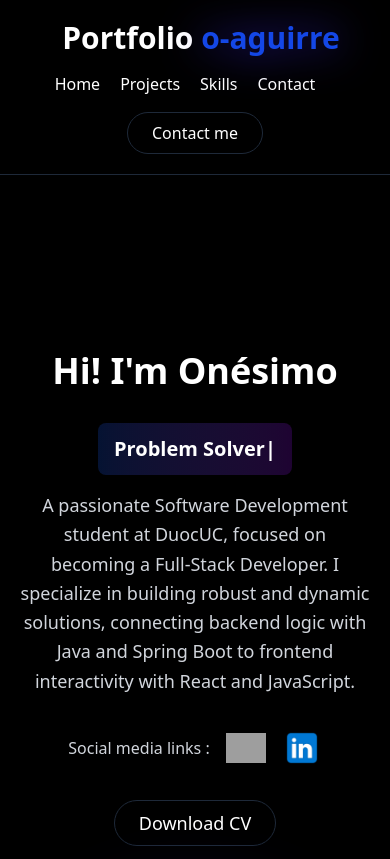
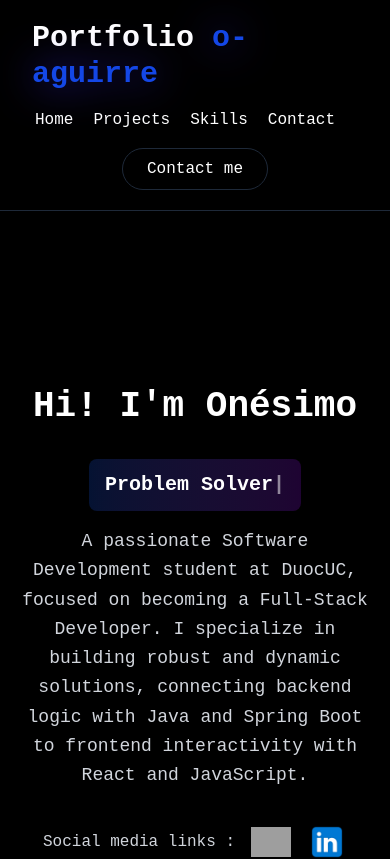
Before and after one commit to o-aguirre/portfolio, a React (Vite) app: page /#/ in a window 390 px wide. Shown: the top 859 px of the page. Built offline with nearby package versions, Linux system fonts and the light colour scheme; grey boxes are pictures that could not be loaded.

Commit message:
feat(theme): add terminal design tokens and monospace font

```diff
--- a/package.json
+++ b/package.json
@@ -15,6 +15,7 @@
   },
   "dependencies": {
     "@emailjs/browser": "^4.4.1",
+    "@fontsource/jetbrains-mono": "^5.3.0",
     "@tailwindcss/vite": "^4.1.17",
     "aos": "^2.3.4",
     "react": "^19.1.1",
--- a/src/App.css
+++ b/src/App.css
@@ -1,4 +1,27 @@
 @import "tailwindcss";
+@import "@fontsource/jetbrains-mono/400.css";
+@import "@fontsource/jetbrains-mono/700.css";
+
+@theme {
+  --font-mono: "JetBrains Mono", ui-monospace, SFMono-Regular, monospace;
+  --color-ansi-bg: #0a0a0a;
+  --color-ansi-surface: #141414;
+  --color-ansi-raised: #1f1f1f;
+  --color-ansi-green: #00b368;
+  --color-ansi-cyan: #56b6c2;
+  --color-ansi-amber: #d19a66;
+  --color-ansi-red: #e06c75;
+  --color-ansi-gray: #8a8a8a;
+  --color-ansi-fg: #d4d4d4;
+}
+
+@layer base {
+  body {
+    font-family: var(--font-mono);
+    background-color: var(--color-ansi-bg);
+    color: var(--color-ansi-fg);
+  }
+}
 
 html {
     scroll-behavior: smooth;
--- a/src/components/hero/Hero.jsx
+++ b/src/components/hero/Hero.jsx
@@ -10,10 +10,10 @@ const Hero = () => {
         <div className="relative overflow-hidden min-h-[550px] sm:min-h-[660px] flex flex-col">
 
             <Navbar />
-            <section data-aos="fade-up" data-aos-delay="250" className="text-white body-font z-10 pt-20">
+            <section data-aos="fade-up" data-aos-delay="250" className="text-white z-10 pt-20">
                 <div className="container mx-auto flex px-5 py-24 md:flex-row flex-col items-center">
                     <div className="lg:grow md:w-1/2 lg:pr-24 md:pr-16 flex flex-col md:items-start md:text-left mb-16 md:mb-0 items-center text-center relative">
-                        <h1 className="title-font sm:text-4xl text-4xl mb-4 font-bold text-white">Hi! I'm Onésimo</h1>
+                        <h1 className="sm:text-4xl text-4xl mb-4 font-bold text-white">Hi! I'm Onésimo</h1>
                         <ReactTyped
                             className="text-xl font-bold my-4 py-3 px-4 bg-linear-to-r from-blue-600/20 to-purple-600/20 rounded-lg inline-block"
                             strings={[
--- a/src/components/navbar/Navbar.jsx
+++ b/src/components/navbar/Navbar.jsx
@@ -10,7 +10,7 @@ const Navbar = () => {
     return (
         <header className="top-0 w-full z-50 bg-black border-b border-gray-800">
             <div className="container mx-auto flex flex-wrap p-5 flex-col md:flex-row items-center">
-                <a className="flex title-font font-medium items-center text-gray-900 mb-4 md:mb-0">
+                <a className="flex font-medium items-center text-gray-900 mb-4 md:mb-0">
                     <span className="ml-3 text-3xl font-bold text-white">Portfolio <span className="text-blue-700 drop-shadow-[0_0_20px_rgba(60,39,245,0.8)]">o-aguirre</span></span>
                 </a>
                 <nav className="md:ml-auto text-white text-base md:mr-auto flex flex-wrap items-center justify-center">
--- a/src/components/projects/Projects.jsx
+++ b/src/components/projects/Projects.jsx
@@ -29,7 +29,7 @@ const Projects = () => {
     }
 
     return (
-        <section data-aos="fade-up" data-aos-delay="400" id="projects" className="relative overflow-hidden flex flex-col text-white body-font">
+        <section data-aos="fade-up" data-aos-delay="400" id="projects" className="relative overflow-hidden flex flex-col text-white">
             <div className="container px-5 py-24 mx-auto">
                 <h2 className="text-4xl font-bold text-center mb-12">My Projects</h2>
                 <Slider {...settings}>
@@ -40,7 +40,7 @@ const Projects = () => {
                                     <div className="h-full border border-gray-800 drop-shadow-[0_0_10px_rgba(60,39,245,0.8)] border-opacity-60 rounded-lg overflow-hidden">
                                         <img src={project.image} alt={project.title} className="w-full h-auto lg:h-48 md:h-36 sm:h-24 object-cover object-center" />
                                         <div className="p-6">
-                                            <h2 className="tracking-widest text-xl title-font font-medium text-gray-400 mb-1">{project.title}</h2>
+                                            <h2 className="tracking-widest text-xl font-medium text-gray-400 mb-1">{project.title}</h2>
                                             <p className="leading-relaxed mb-3">{project.description}</p>
                                         </div>
                                     </div>
--- a/src/components/skills/Skills.jsx
+++ b/src/components/skills/Skills.jsx
@@ -15,10 +15,10 @@ const Skills = () => {
     ];
 
     return (
-        <section id="skills" className="relative overflow-hidden flex flex-col text-white body-font">
+        <section id="skills" className="relative overflow-hidden flex flex-col text-white">
             <div className="container flex flex-wrap px-5 py-24 mx-auto items-center">
                 <div data-aos="fade-up" data-aos-delay="200" className="md:w-1/2 md:pr-12 md:py-8 md:border-r md:border-b-0 mb-10 md:mb-0 pd-10 border-b border-gray-800">
-                    <h1 data-aos="fade-right" data-aos-delay="500" className="sm:text-4xl text-2xl font-medium title-font mb-2 text-white">Skills</h1>
+                    <h1 data-aos="fade-right" data-aos-delay="500" className="sm:text-4xl text-2xl font-medium mb-2 text-white">Skills</h1>
                     <p data-aos="fade-right" data-aos-delay="500" className="leading-relaxed text-base">My name is Onésimo Aguirre, and I am currently a Software Development student at DuocUC. Although I don't have professional experience yet, I have dedicated my studies to building a solid foundation in full-stack development.
                         I enjoy creating both robust server-side logic with Java and Spring Boot, as well as modern, interactive user interfaces with React. My knowledge of SQL allows me to manage data efficiently, and I use Git as a fundamental tool for an organized and collaborative workflow.
                         I am actively seeking an opportunity to apply my skills, learn from an experienced team, and contribute to challenging projects..</p>
```
Also changed, not shown: 1 other file (tests, documents, lock files or other folders).
